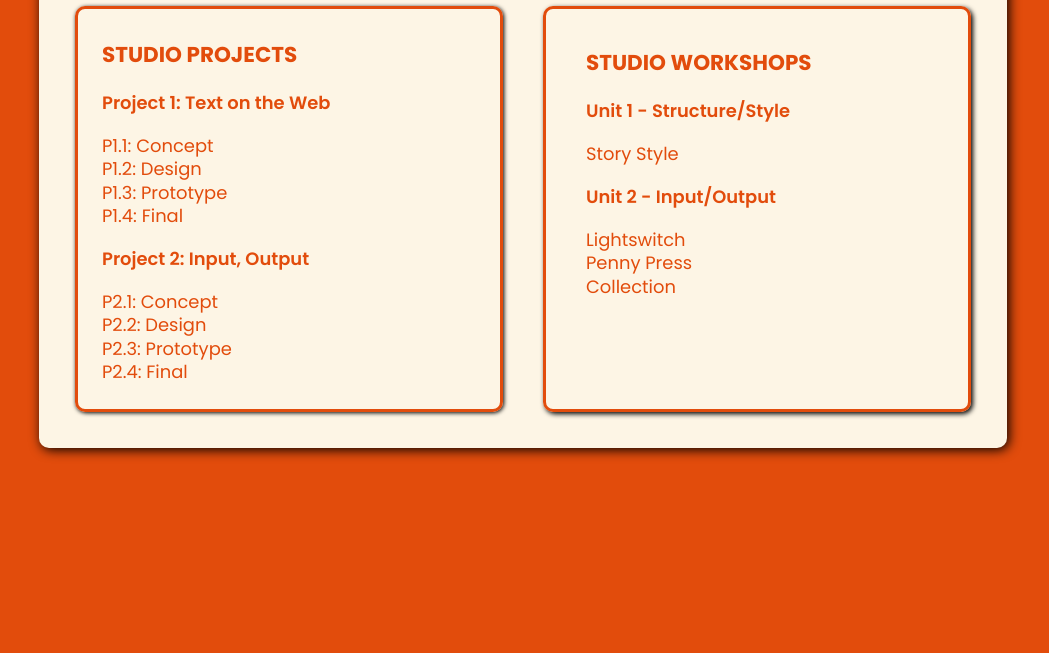
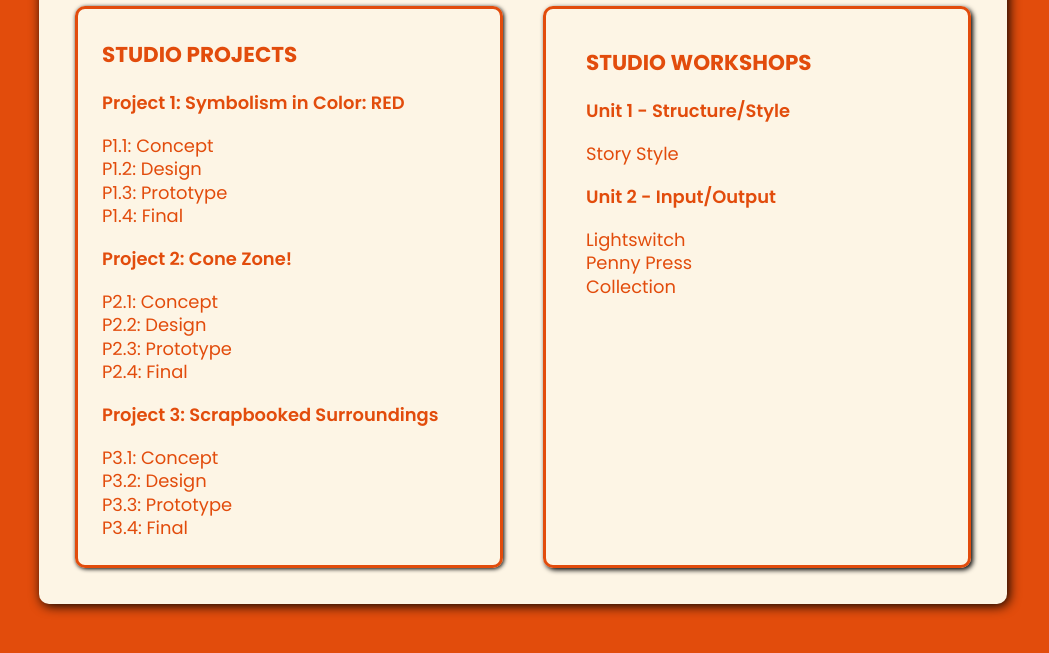
Before and after one commit to sara-grant/Core-2-Interaction-Site, a plain HTML site: page index.html in a window 1280 px wide. Shown: the part 147-800 px from the top of the page, without its empty margins (117-1166 px from the left). Drawn offline with Linux system fonts and the light colour scheme.

Commit message:
added p3

```diff
--- a/index.html
+++ b/index.html
@@ -19,19 +19,27 @@
 	<div class="grid">
 		<div class="studio-projects">
 			<h3>Studio Projects</h3>
-			<p class="subtitle">Project 1: Text on the Web</p>
+			<p class="subtitle">Project 1: Symbolism in Color: RED</p>
 			<ul>
 				<li><a href="https://www.are.na/sara-grant/p1-1b-interaction" target="_blank">P1.1: Concept<a></li>
 				<li><a href="https://docs.google.com/presentation/d/1y_afMewE7uagZWqrdyOkhHAaLompHXA4xf77p3RfER0/edit?usp=sharing" target="_blank">P1.2: Design</a></li>
 				<li><a href="https://www.figma.com/design/LDTT1UKF1jb7JnBTaPcZ90/PUCD2125_P1_sketches?node-id=0-1&t=nAvjaeo19vvCIA1N-1" target="_blank">P1.3: Prototype</a></li>
 				<li><a href="https://sara-grant.github.io/symbolism-in-color/" target="_blank">P1.4: Final</a></li>
 			</ul>
-			<p class="subtitle">Project 2: Input, Output</p>
+			<p class="subtitle">Project 2: Cone Zone!</p>
 			<ul>
 				<li><a href="https://www.are.na/sara-grant/p2-1-interaction-a" target="_blank">P2.1: Concept<a></li>
 				<li><a href="https://www.figma.com/design/5JjKOsVmHHfRz5yJH8FIul/p2-concepts-prototypes?node-id=0-1&t=kEJgOgdMEtgQHcDs-1" target="_blank">P2.2: Design</a></li>
 				<li><a href="https://www.figma.com/design/5JjKOsVmHHfRz5yJH8FIul/p2-concepts-prototypes?node-id=0-1&t=kEJgOgdMEtgQHcDs-1" target="_blank">P2.3: Prototype</a></li>
 				<li><a href="https://sara-grant.github.io/cone-zone/" target="_blank">P2.4: Final</a></li>
+			</ul>
+
+			<p class="subtitle">Project 3: Scrapbooked Surroundings</p>
+			<ul>
+				<li><a href="https://www.are.na/sara-grant/3-1-b" target="_blank">P3.1: Concept<a></li>
+				<li><a href="https://www.figma.com/design/u16aLhz8PN2X7x5867JiX1/p3---platform-and-community?node-id=0-1&t=onas22rbdhLcL9dZ-1" target="_blank">P3.2: Design</a></li>
+				<li><a href="https://www.figma.com/design/u16aLhz8PN2X7x5867JiX1/p3---platform-and-community?node-id=0-1&t=onas22rbdhLcL9dZ-1" target="_blank">P3.3: Prototype</a></li>
+				<li><a href="https://sara-grant.github.io/platform-and-community/" target="_blank">P3.4: Final</a></li>
 			</ul>
 		</div>
 		<div class="studio-workshops">
```
